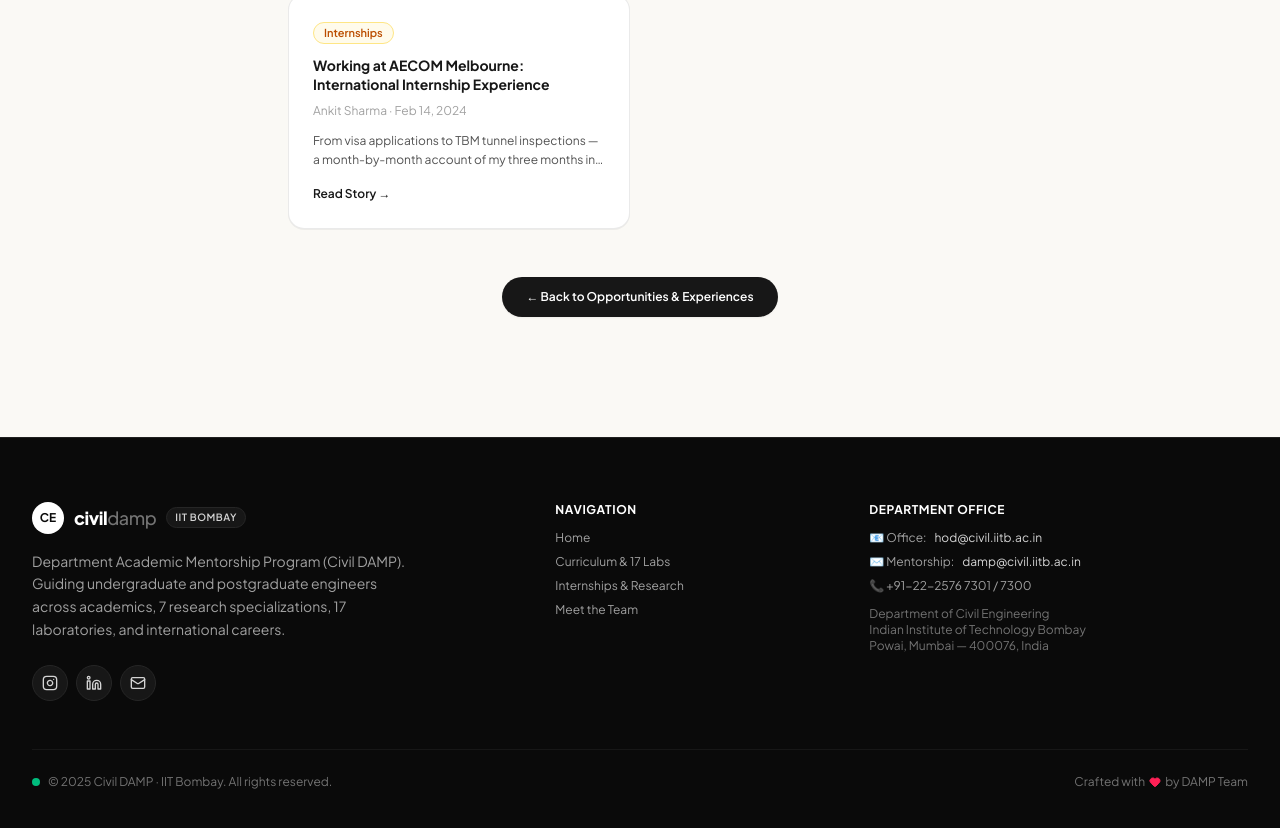
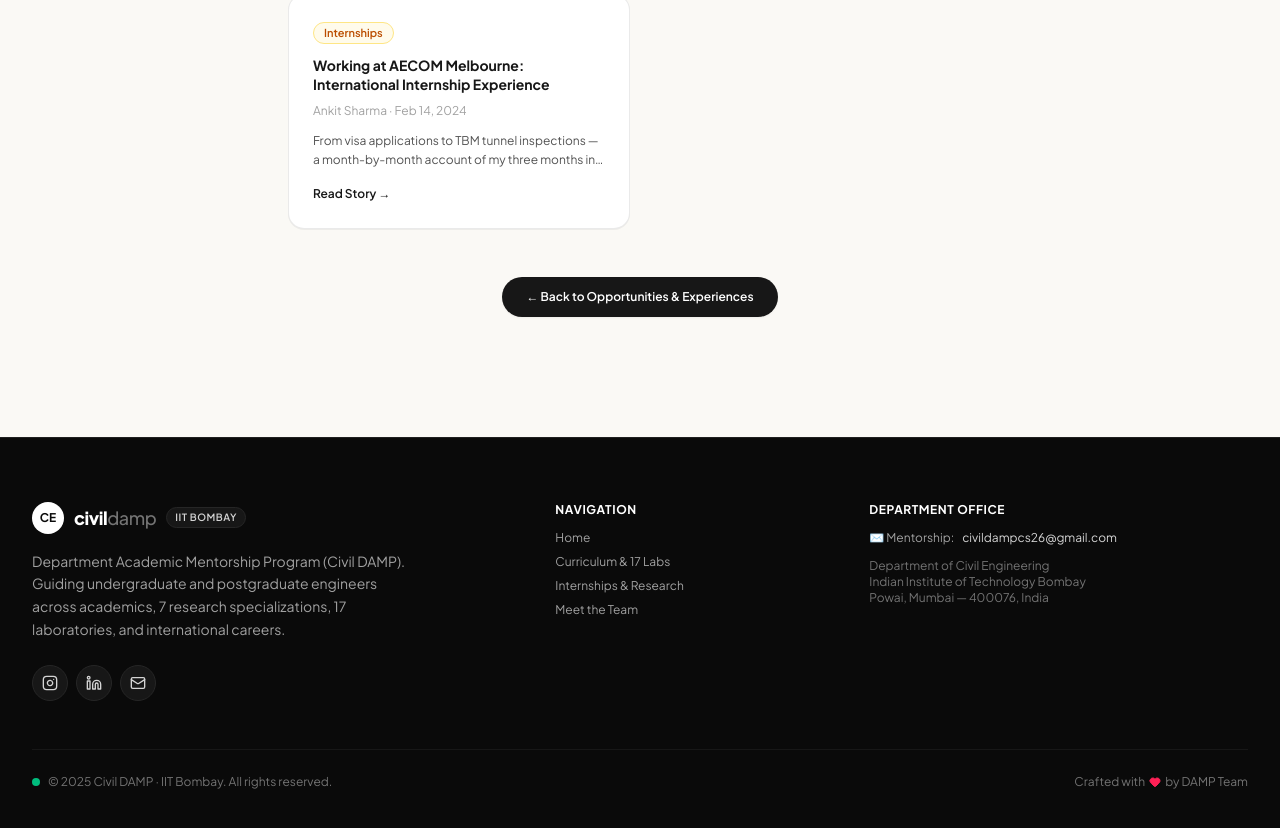
Before and after one commit to kunal-gandvane/civil-damp-website, a React (Vite) app: page /blogs/1 in a window 1280 px wide. Shown: the part 1855-2683 px from the top of the page. Built offline with nearby package versions, Linux system fonts and the light colour scheme; a web font is replaced by a local one.

Commit message:
Update Footer.jsx

```diff
--- a/src/components/Footer.jsx
+++ b/src/components/Footer.jsx
@@ -97,18 +97,11 @@
             <h3 className="text-xs font-bold text-white uppercase tracking-wider">Department Office</h3>
             <div className="space-y-2 text-xs text-neutral-400">
               <p className="flex items-center gap-2">
-                <span>📧 Office:</span>
-                <a href="mailto:hod@civil.iitb.ac.in" className="text-neutral-300 hover:text-white hover:underline">
-                  hod@civil.iitb.ac.in
+                <span>✉️ Mentorship:</span>
+                <a href="mailto:civildampcs26@gmail.com" className="text-neutral-300 hover:text-white hover:underline">
+                  civildampcs26@gmail.com
                 </a>
               </p>
-              <p className="flex items-center gap-2">
-                <span>✉️ Mentorship:</span>
-                <a href="mailto:damp@civil.iitb.ac.in" className="text-neutral-300 hover:text-white hover:underline">
-                  damp@civil.iitb.ac.in
-                </a>
-              </p>
-              <p>📞 +91-22-2576 7301 / 7300</p>
               <p className="text-neutral-500 pt-1">
                 Department of Civil Engineering<br />
                 Indian Institute of Technology Bombay<br />
```
